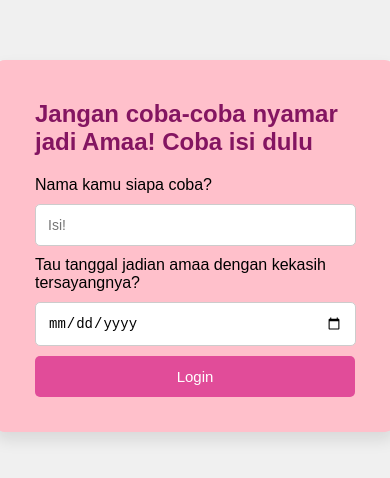
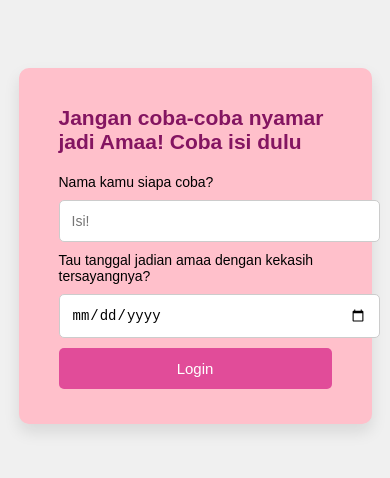
Before and after one commit to faleroid/amaa, a plain HTML site: page login.html in a window 390 px wide. Shown: the part 176-654 px from the top of the page. Drawn offline with Linux system fonts and the light colour scheme.

Commit message:
responsive 1.1

```diff
--- a/src/styles/login.css
+++ b/src/styles/login.css
@@ -54,3 +54,10 @@ margin-top: 15px;
 color: #b00020;
 font-size: 14px;
 }
+
+@media screen and (max-width: 600px){
+    .login-card{
+        width: 70%;
+        font-size: 14px;
+    }
+}
```
